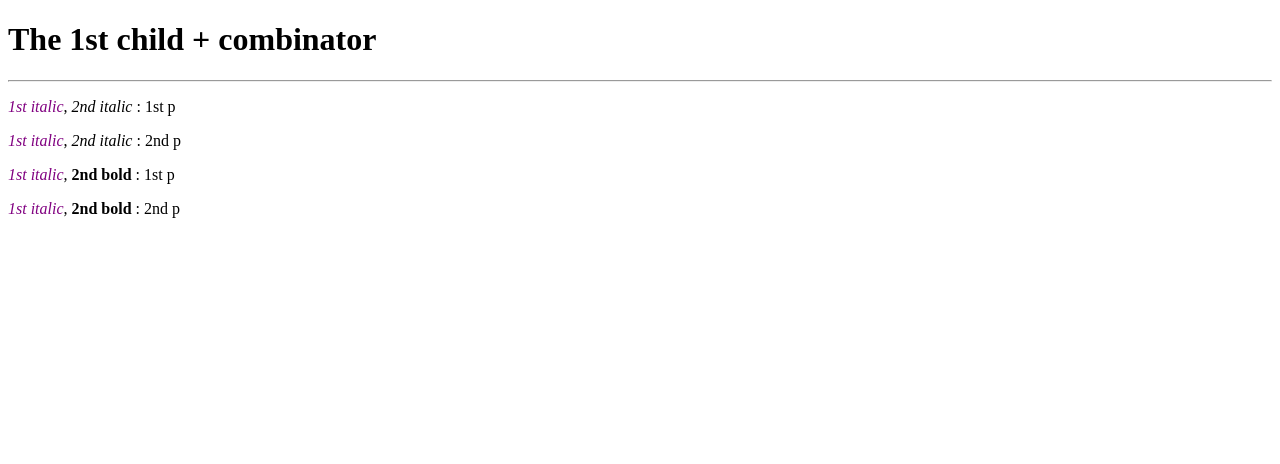
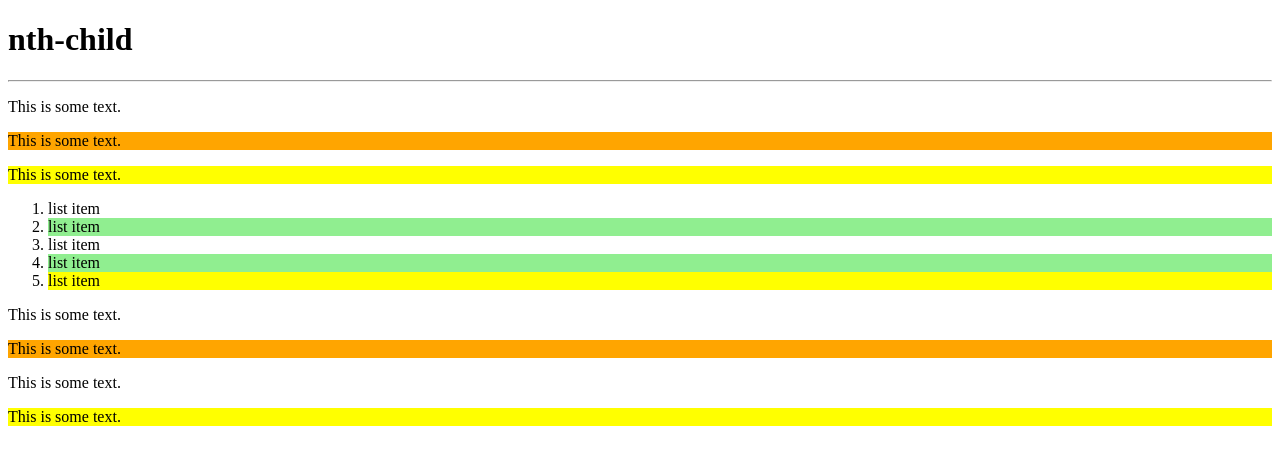
Before and after one commit to re8code/web102-11-PseudoclassSelector, a plain HTML site: page index.html in a window 1280 px wide. Drawn offline with Linux system fonts and the light colour scheme.

Commit message:
nth-child

```diff
--- a/index.html
+++ b/index.html
@@ -9,16 +9,22 @@
 </head>
 
 <body>
-<h1>The 1st child + combinator</h1>
+<h1>nth-child</h1>
 <hr>
-<article>
-  <p><i>1st italic</i>, <i>2nd italic</i> : 1st p</p>
-  <p><i>1st italic</i>, <i>2nd italic</i> : 2nd p</p>
-</article>
-<div>
-  <p><i>1st italic</i>, <b>2nd bold</b> : 1st p</p>
-  <p><i>1st italic</i>, <b>2nd bold</b> : 2nd p</p>
-</div>
+<div><p>This is some text.</p></div>
+<div><p>This is some text.</p></div>
+<div><p>This is some text.</p></div>
+<ol>
+  <li>list item</li>
+  <li>list item</li>
+  <li>list item</li>
+  <li>list item</li>
+  <li>list item</li>
+</ol>
+<div><p>This is some text.</p></div>
+<div><p>This is some text.</p></div>
+<div><p>This is some text.</p></div>
+<p>This is some text.</p>
 </body>
 
 </html>
--- a/main.css
+++ b/main.css
@@ -1,3 +1,9 @@
-p i:first-child {
-  color: purple;
+div:nth-child(2n) {
+  background-color: orange;
 }
+li:nth-child(2n) {
+  background-color: lightgreen;
+}
+:nth-child(5n) {
+  background-color: yellow;
+}
```
